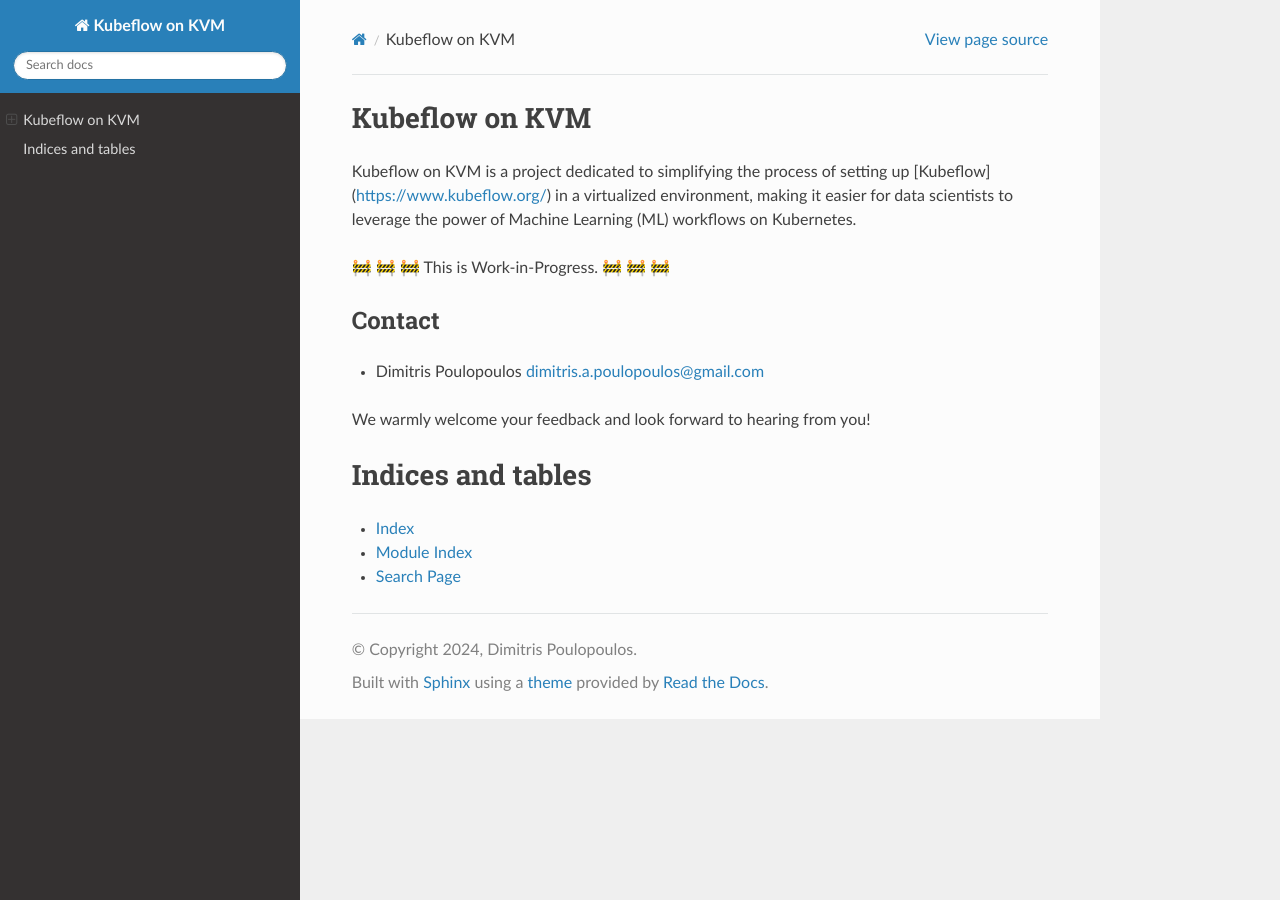
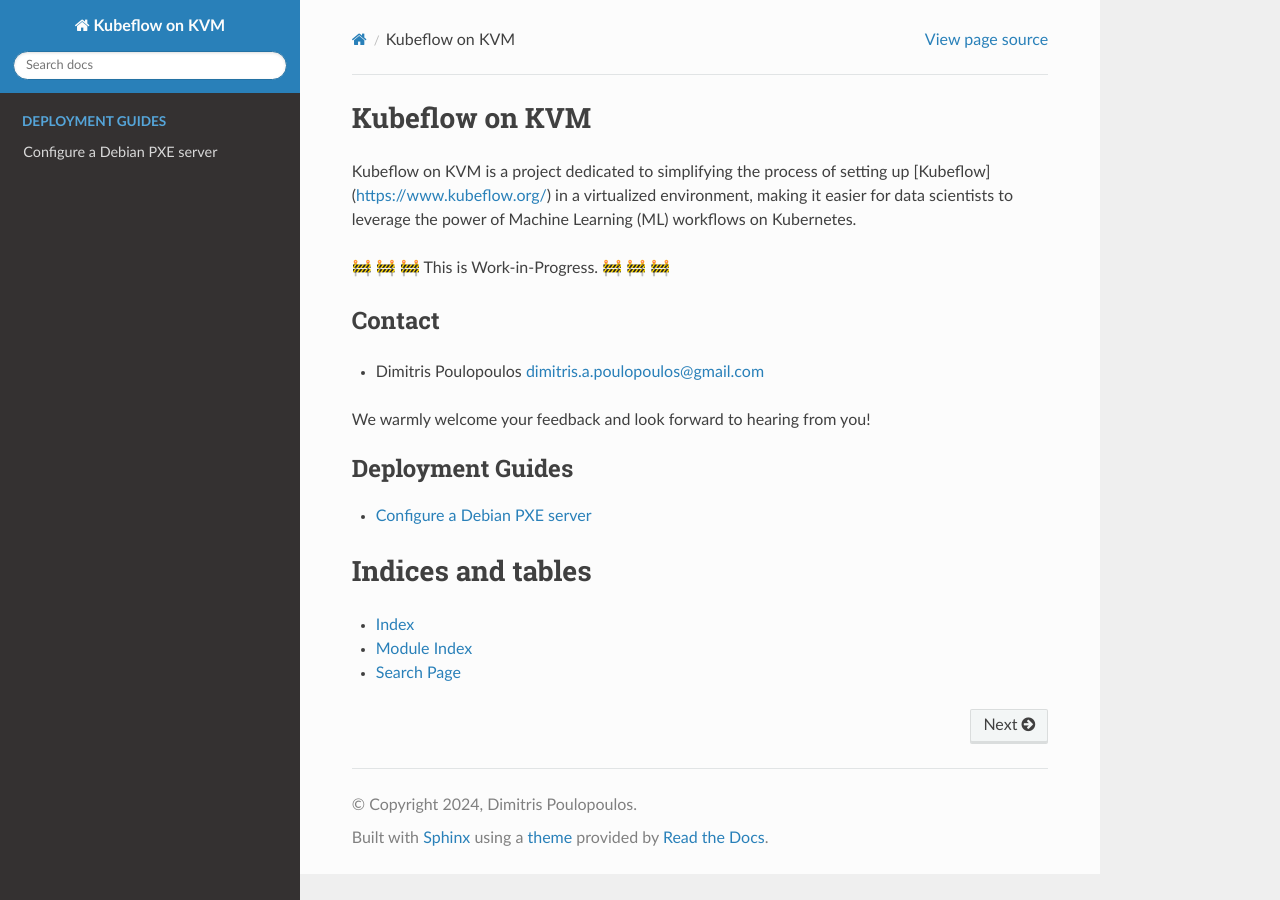
Before and after one commit to dpoulopoulos/virtml, a Sphinx documentation site: the page built from docs/source/index.rst, in a window 1280 px wide. Built offline with Sphinx 7.4.7 and the Read the Docs theme 2.0.0, drawn with Linux system fonts in a browser that asks for light colours; some of the changed lines change nothing that is shown.

Commit message:
docs: Initiate the PXE server configuration guide
Initiate the guide that configures the PXE server, under the deployment
guides section of the documentation.

The guide walks the user through creating a VM on KVM using an XML
template and the `virsh` CLI, and installing Debian `12.4`.

Signed-off-by: Dimitris Poulopoulos <dimitris.a.poulopoulos@gmail.com>

````diff
--- a/docs/source/index.rst
+++ b/docs/source/index.rst
@@ -12,11 +12,13 @@
 
 * Dimitris Poulopoulos dimitris.a.poulopoulos@gmail.com
 
+We warmly welcome your feedback and look forward to hearing from you!
+
 .. toctree::
-   :maxdepth: 2
-   :caption: Contents:
+   :maxdepth: 1
+   :caption: Deployment Guides
 
-We warmly welcome your feedback and look forward to hearing from you!
+   pxe-server
 
 Indices and tables
 ==================
--- /dev/null
+++ b/docs/source/pxe-server.md
@@ -0,0 +1,96 @@
+# Configure a Debian PXE server
+
+This guide will help you to configure a PXE server to boot the control-plane and worker nodes of a
+Kubernetes cluster.
+
+🚧 🚧 🚧 This is Work-in-Progress. 🚧 🚧 🚧
+
+## Step 1: Create a VM for the PXE server on KVM
+
+In this section you will create a KVM VM for the PXE server, using a Debian `12.4` image.
+
+### What you'll need
+
+* A machine with KVM installed.
+* A Debian `12.4` ISO. You can download it from the [official Debian website](https://www.debian.org/distrib/netinst).
+
+### Procedure
+
+1. Change to root user:
+
+    ```console
+    user:~$ sudo su -
+    root:~#
+    ```
+
+1. Navigate to the project's root directory:
+
+    ```console
+    root:~# cd kubeflow-on-kvm
+    ```
+
+1. Create a new `QCOW2` virtual disk for the VM:
+
+    ```console
+    root:~/kubeflow-on-kvm# qemu-img create -f qcow2 /var/lib/libvirt/images/pxe-server.qcow2 32G
+    Formatting '/var/lib/libvirt/images/pxe-server.qcow2', fmt=qcow2 cluster_size=65536 extended_l2=off compression_type=zlib size=34359738368 lazy_refcounts=off refcount_bits=16
+    ```
+
+1. Define a new VM for the PXE server, using the XML file inside the `infra` directory:
+
+    ```console
+    root:~/kubeflow-on-kvm# cd infra
+    root:~/kubeflow-on-kvm/infra# virsh define pxe-server.xml
+    Domain 'pxe-server' defined from pxe-server.xml
+    ```
+
+    > **Note**: The `pxe-server.xml` file is a template for the PXE server VM. You can modify it to
+    > fit your needs. Pay close attention to the sections where you specify the path to the
+    > `QCOW2` file and the Debian `12.4` ISO.
+
+1. Start the PXE server VM:
+
+    ```console
+    root:~/kubeflow-on-kvm/infra# virsh start pxe-server
+    Domain 'pxe-server' started
+    ```
+
+1. Connect to the PXE server VM through the "Virtual Machine Manager" UI and run the Debian
+   installer. The Debian installer will guide you through the installation process. You can use the
+   default settings for most of the options.
+
+### Verify
+
+1. Verify that the PXE server VM is running:
+
+    ```console
+    root:~/kubeflow-on-kvm/infra# virsh list --all
+    Id   Name         State
+    -----------------------------
+    1    pxe-server   running
+    ```
+
+1. Change back to your user:
+
+    ```console
+    root:~/kubeflow-on-kvm/infra# exit
+    user:~/kubeflow-on-kvm/infra$
+    ```
+
+1. Verify that you can SSH into the PXE server VM:
+
+    ```console
+    user:~/kubeflow-on-kvm/infra$ ssh user@pxe-server
+    Linux pxe-server 6.1.0-17-amd64 #1 SMP PREEMPT_DYNAMIC Debian 6.1.69-1 (2023-12-30) x86_64
+
+    The programs included with the Debian GNU/Linux system are free software;
+    the exact distribution terms for each program are described in the
+    individual files in /usr/share/doc/*/copyright.
+
+    Debian GNU/Linux comes with ABSOLUTELY NO WARRANTY, to the extent
+    permitted by applicable law.
+    Last login: Wed Feb  7 16:43:02 2024 from 192.168.1.1
+    ```
+
+    > **Note**: Replace `user` with your username and `pxe-server` with the IP address of the PXE
+    > server VM.
````
Also changed, not shown: 1 other file.
